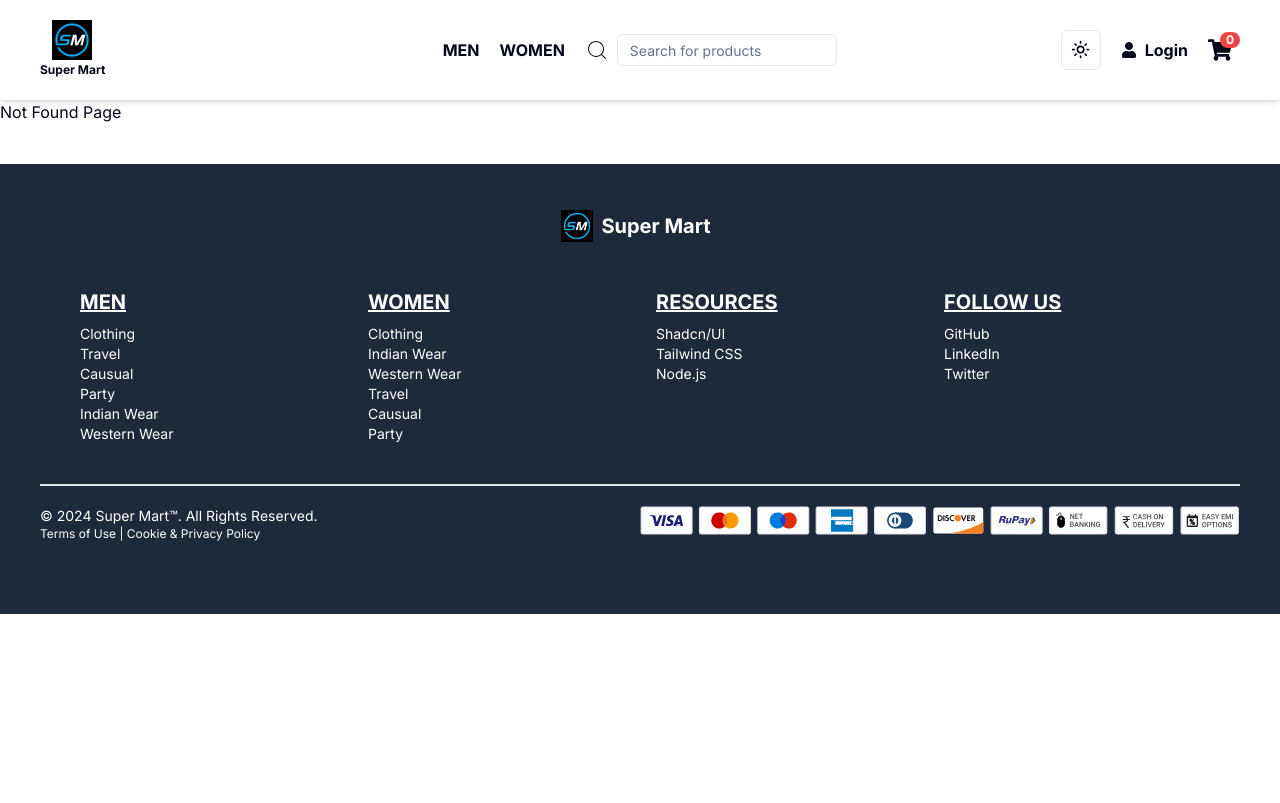
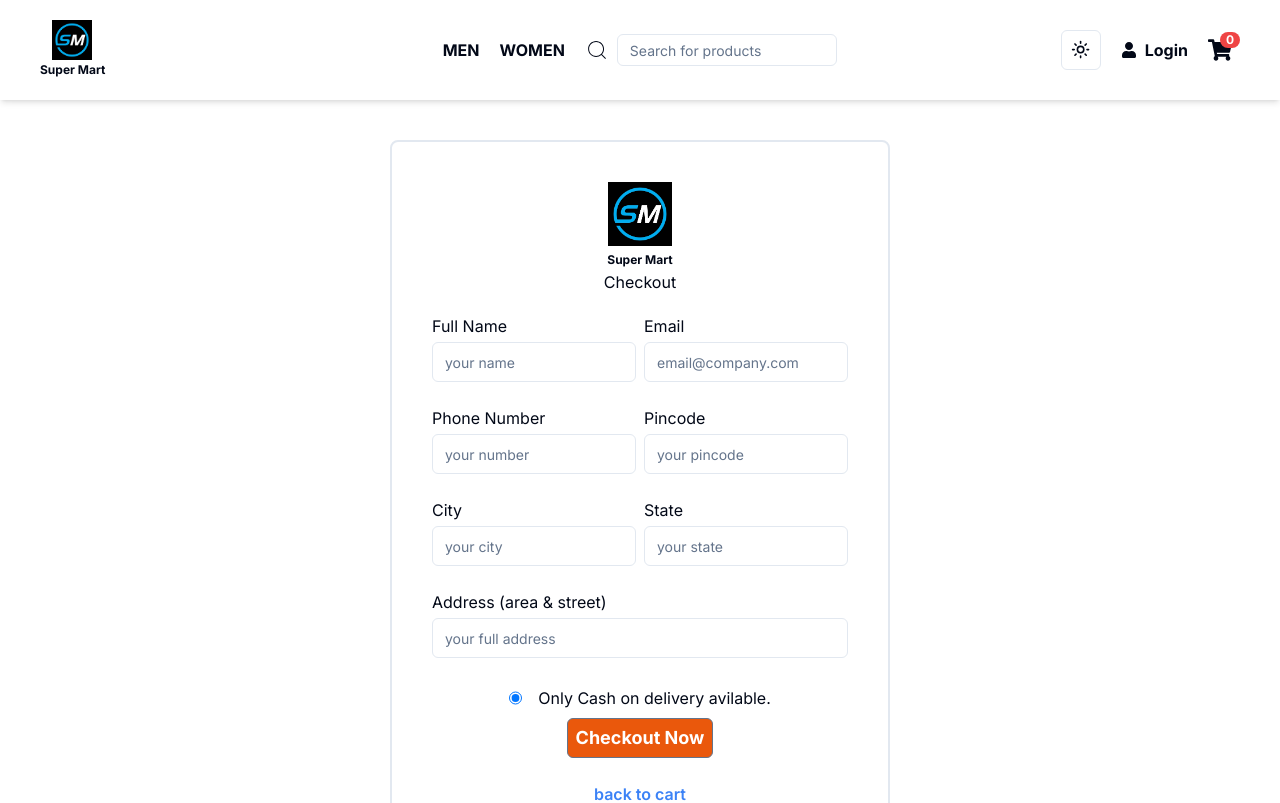
Before and after one commit to DeepakVats123/Super-Mart-FullStack, a Next.js app in the folder frontend/: page /checkout in a window 1280 px wide. Before the commit this address had no page. Shown: the top 803 px of the page. Built offline with nearby package versions, Linux system fonts and the light colour scheme.

Commit message:
Checkout page added

```diff
--- /dev/null
+++ b/frontend/src/app/checkout/page.tsx
@@ -0,0 +1,164 @@
+'use client'
+import React, { useState } from 'react';
+import { Input } from "@/components/ui/input"
+import { Button } from '@/components/ui/button';
+import Link from 'next/link';
+import Image from 'next/image';
+import slog from '../../../public/s-log.png'
+import { useRouter } from 'next/navigation';
+import { BASE_URL } from '@/constants/baseURL';
+import { useToast } from "@/components/ui/use-toast"
+
+
+const CheckoutPage = () => {
+
+  const [formData, setFormData] = useState({})
+  const [apiResponse, setApiResponse] = useState<any>({})
+  const [btnDisable, setBtnDisable] = useState(false)
+  const [navigateTo, setNavigateTo] = useState(false)
+  const [errorsList, setErrorsList] = useState<any>({});
+
+  const { toast } = useToast();
+
+  const router = useRouter();
+  const handleNavigation = () => {
+    router.push('/login');
+  };
+
+  if(navigateTo){
+    handleNavigation()
+  }
+
+  const handleInput = (e: any) =>{
+      setFormData(((prevData: any)=>{
+        return {...prevData, [e.target.name] : e.target.value}
+      }))
+  }
+
+
+  const validateSignIn = (data: any) => {
+    const errors: any = {};
+    if (!data.fullName || data.fullName.length < 4) {
+      errors.fullName = "*Fullname required (must have 3 letters)";
+    }
+    if (!data.email || !data.email.includes("@") || data.email.length < 7) {
+      errors.email = "*Please add a valid email address";
+    }
+    if (!data.pincode) {
+      errors.pincode = "*Pincode required";
+    }
+    if (!data.phoneNumber) {
+        errors.phoneNumber = "*Phone Number required";
+    }
+    if (!data.city) {
+        errors.city = "*City required";
+    }
+    if (!data.state) {
+        errors.state = "*State required";
+    }
+    if (!data.address) {
+        errors.address = "*Address required";
+    }
+    setErrorsList(errors);
+    return errors;
+  };
+
+  async function submitForm(e:any) {
+    e.preventDefault()
+
+    const isValid = validateSignIn(formData);
+    console.log(isValid);
+    if (Object.keys(isValid).length) return;
+
+    setBtnDisable(true)
+
+  }
+
+  return (
+    <div>
+    <div className='border-2 m-auto sm:p-10 p-4 mt-10 border-r-2 rounded-lg sm:w-[500px] w-[96%]' >
+      <div className='text-center mb-5'>
+        <Image className='w-16 m-auto' src={slog} alt='logo' />
+        <span className='text-xs font-bold'>Super Mart</span>
+        <h4>Checkout</h4>
+      </div>
+    <form onSubmit={submitForm}>
+
+
+        <div className='flex gap-2'>
+
+        <div>
+            <label  htmlFor="fullName">Full Name</label>
+            <Input onChange={handleInput} className='mt-1' type="text" name='fullName' placeholder="your name" />
+            <p className='text-red-500 text-xs mb-5 mt-1 ml-2'>{errorsList.fullName}</p>
+        </div>
+
+        <div>
+            <label   htmlFor="email">Email</label>
+            <Input onChange={handleInput} className='mt-1' type="email" name='email' placeholder="email@company.com" />
+            <p className='text-red-500 text-xs mb-6 mt-1 ml-2'>{errorsList.password}</p>
+        </div>
+      </div>
+
+      <div className='flex gap-2'>
+        <div>
+            <label  htmlFor="phoneNumber">Phone Number</label>
+            <Input onChange={handleInput} className='mt-1' type="number" name='phoneNumber' placeholder="your number" />
+            <p className='text-red-500 text-xs mb-5 mt-1 ml-2'>{errorsList.email}</p>
+        </div>
+        <div>
+            <label   htmlFor="pincode">Pincode</label>
+            <Input onChange={handleInput} className='mt-1' type="number" name='pincode' placeholder="your pincode" />
+            <p className='text-red-500 text-xs mb-6 mt-1 ml-2'>{errorsList.password}</p>
+        </div>
+      </div>
+
+      <div className='flex gap-2'>
+        <div>
+            <label  htmlFor="city">City</label>
+            <Input onChange={handleInput} className='mt-1' type="text" name='city' placeholder="your city" />
+            <p className='text-red-500 text-xs mb-5 mt-1 ml-2'>{errorsList.email}</p>
+        </div>
+        <div>
+            <label   htmlFor="state">State</label>
+            <Input onChange={handleInput} className='mt-1' type="text" name='state' placeholder="your state" />
+            <p className='text-red-500 text-xs mb-6 mt-1 ml-2'>{errorsList.password}</p>
+        </div>
+        </div>
+
+        <div>
+            <label  htmlFor="address">Address (area & street)</label>
+            <Input onChange={handleInput} className='mt-1' type="text" name='address' placeholder="your full address" />
+            <p className='text-red-500 text-xs mb-5 mt-1 ml-2'>{errorsList.fullName}</p>
+        </div>
+
+        <div className='flex justify-center items-center gap-4'>
+            <div><Input type='radio' checked={true}/></div>
+            <div><span>Only Cash on delivery avilable.</span></div>
+
+        </div>
+
+        <div className='text-center'>
+            <Button className="text-lg align-middle border-slate-500 bg-orange-600 text-white font-bold hover:bg-orange-500 rounded-md px-2 py-2"
+             disabled={btnDisable} variant={'outline'}
+             onClick={submitForm}>Checkout Now</Button>
+        </div>
+
+
+
+
+
+      <br />
+
+      <div className='text-center'>
+      <Link className='text-blue-500 font-semibold hover:text-blue-700' href={'/cart'}>back to cart</Link>
+      </div>
+    </form>
+
+
+    </div>
+    </div>
+  )
+}
+
+export default CheckoutPage
```
